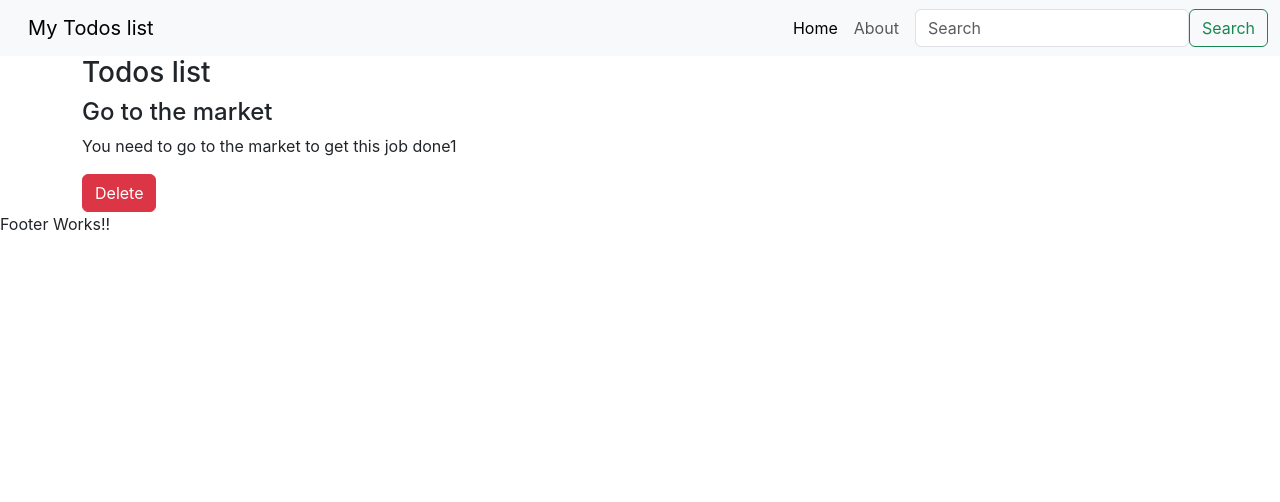
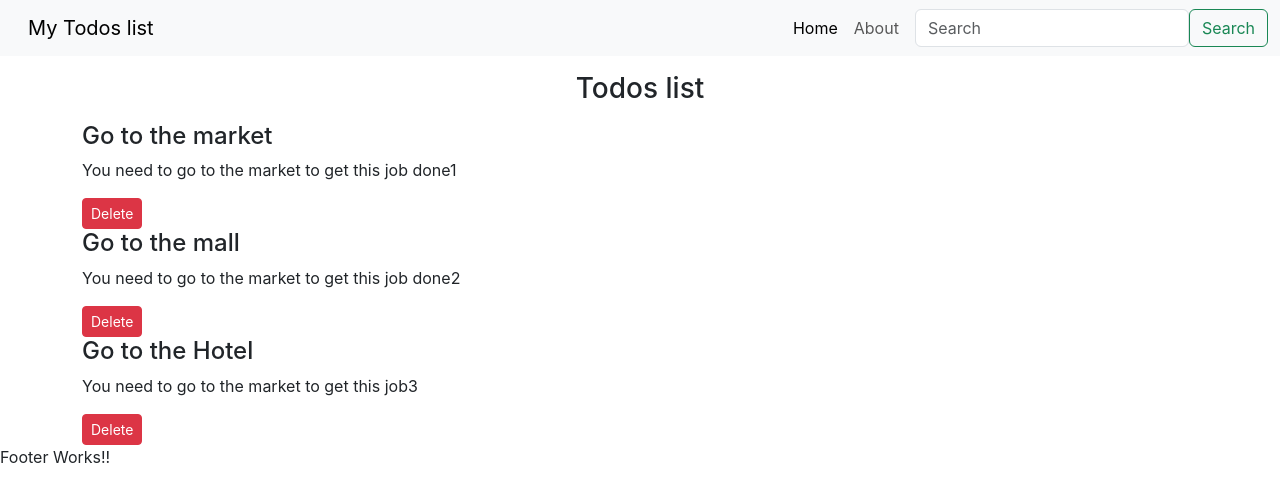
Before and after one commit to PrinceSubedicode/Project1, a React (Create React App) app: page / in a window 1280 px wide. Shown: the top 502 px of the page. Built offline with nearby package versions, Linux system fonts and the light colour scheme.

Commit message:
react component

```diff
--- a/src/MyComponents/TodoItem.js
+++ b/src/MyComponents/TodoItem.js
@@ -5,7 +5,7 @@ const TodoItem = ({todo}) => {
     <div>
       <h4>{todo.title}</h4>
       <p>{todo.desc}</p>
-      <button className="btn btn-danger">Delete </button>
+      <button className="btn btn-sm btn-danger">Delete </button>
     </div>
   )
 }
--- a/src/MyComponents/Todos.js
+++ b/src/MyComponents/Todos.js
@@ -4,10 +4,11 @@ import TodoItem from "../MyComponents/TodoItem";
 const Todos = (props) => {
   return (
     <div className="container">
-      <h3>Todos list</h3>
+      <h3 className="text-center my-3">Todos list</h3>
 
-      {props.todos && <TodoItem todo={props.todos[0]} />}
-
+      {props.todos.map((todo)=>{
+        return <TodoItem todo={todo}/>
+      })}
     </div>
   )
 }
```
